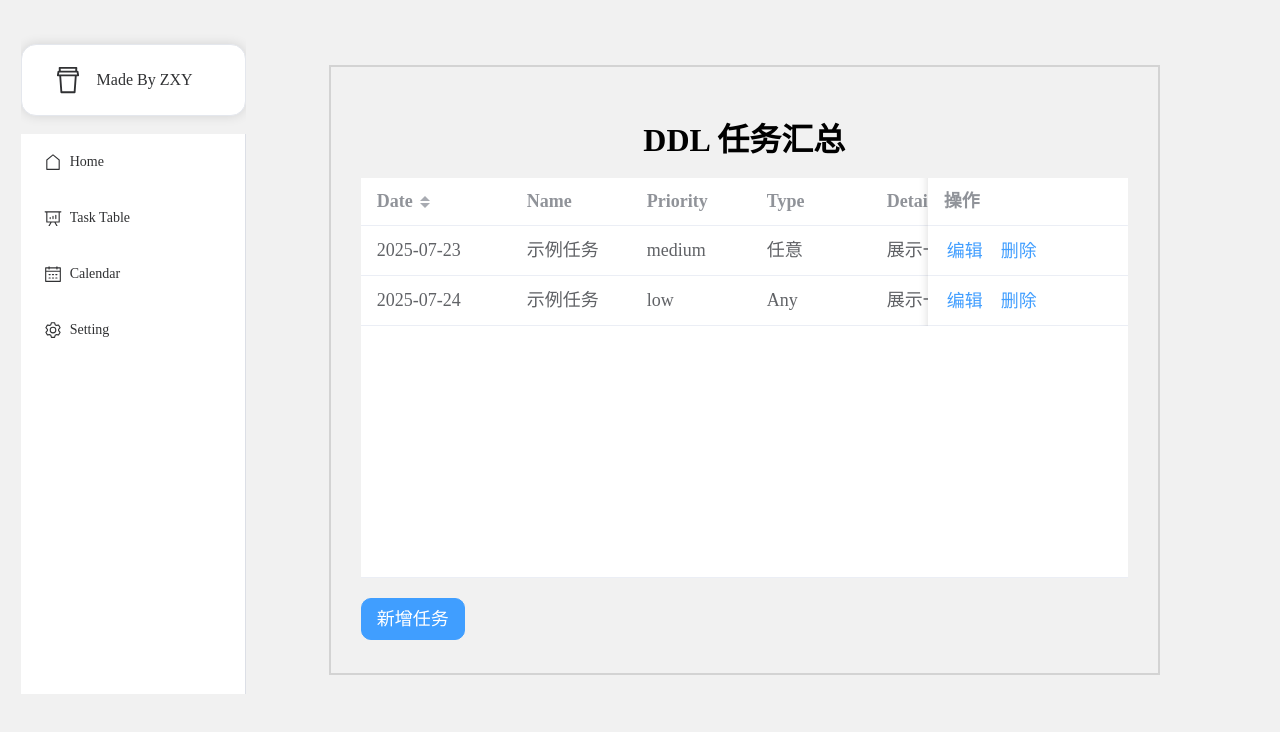
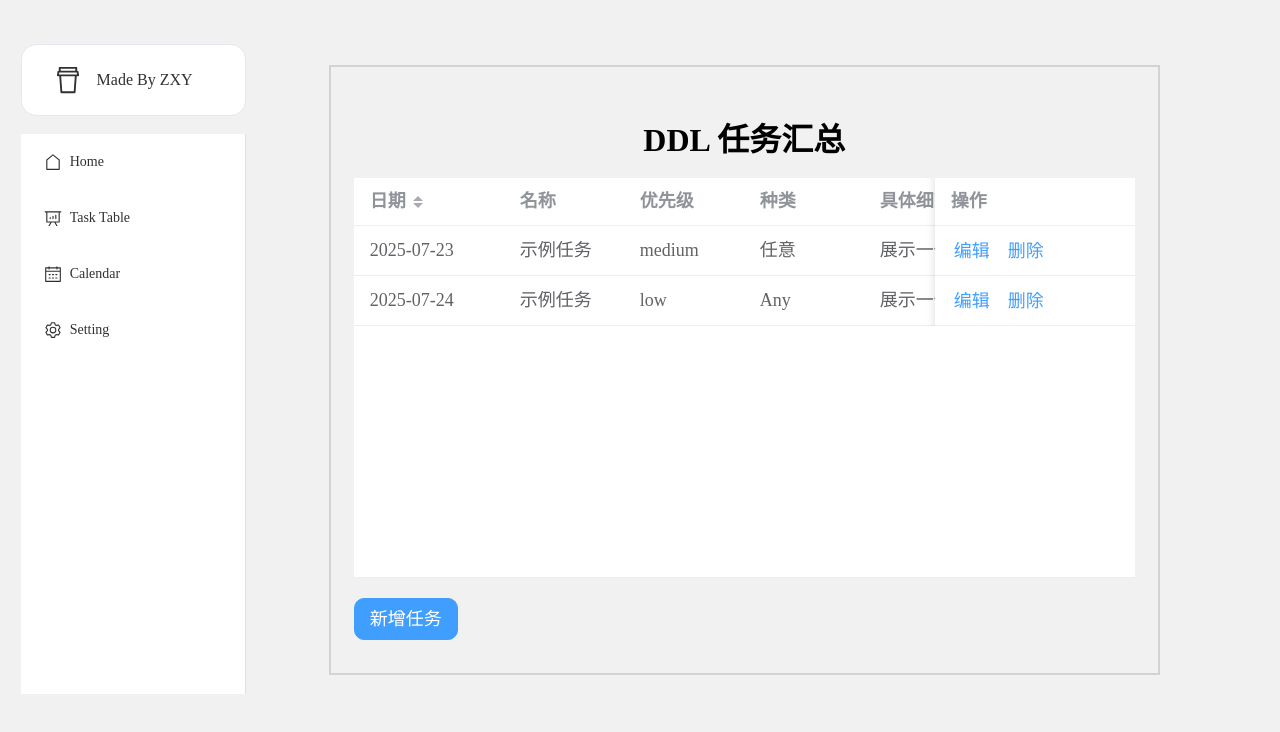
Before and after one commit to math-zhuxy/task_manager, a Vue app: page /table in a window 1280 px wide. Shown: the top 732 px of the page. Built offline with nearby package versions, Linux system fonts and the light colour scheme.

Commit message:
修改了一些地方

```diff
--- a/src/App.vue
+++ b/src/App.vue
@@ -1,7 +1,7 @@
 <template>
   <el-container>
     <el-aside style="margin-left: 1%; margin-right: 5%;" width="auto">
-      <el-card style="cursor: pointer; margin-top: 16%; border-radius: 15px;" @click="backToMainPage">
+      <el-card style="cursor: pointer; margin-top: 16%; border-radius: 15px;" @click="backToMainPage" shadow="hover">
         <div style="display: flex; align-items: center; margin-left: 6%; gap: 14px; ">
           <el-icon size="30px">
             <Coffee />
@@ -99,7 +99,7 @@ const TaskDataMap = ref<Map<string, TaskCalendarInfo>>(new Map())
 TaskDataMap.value.set("2025-07-23", {
   name: "示例任务",
   priority: "medium",
-  type: "Any",
+  type: "任意",
   detail: "展示一个任务有哪些字段",
   isdone: 'not-started'
 })
@@ -114,7 +114,7 @@ TaskDataMap.value.set("2025-07-24", {
 
 function ChangeOrAddOrDeleteData(
   type: 'ch' | 'add' | 'de',
-  index: number = 0,
+  index: number,
   data: TaskTableInfo
 ) {
   const MapData: TaskCalendarInfo = {
--- a/src/view/calendar.vue
+++ b/src/view/calendar.vue
@@ -1,5 +1,5 @@
 <template>
-  <el-calendar ref="calendar" style="margin-top: 4%; max-width: 90%; border: 2px solid lightgray;">
+  <el-calendar ref="calendar" style="margin-top: 0%; max-width: 90%; border: 2px solid lightgray;">
     <template #header="{ date }">
       <span style="font-size: 40px;">Task Calendar</span>
       <span style="font-size: 30px;">{{ date }}</span>
--- a/src/view/table.vue
+++ b/src/view/table.vue
@@ -1,19 +1,19 @@
 <template>
-  <el-container style="border: 2px solid lightgray; padding: 15px 10px; margin-top: 4%; max-width: 90%;">
+  <el-container style="border: 2px solid lightgray; padding: 15px 3px; margin-top: 4%; max-width: 90%;">
     <el-header style="text-align: center; margin-bottom: 2%;">
       <h1 style="font-size: xx-large;">DDL 任务汇总</h1>
     </el-header>
     <el-main>
       <el-table :data="sortedData" style="width: 100%; font-size: large;" height="400" @cell-click="highlightColumn"
         size="large">
-        <el-table-column fixed prop="date" label="Date" width="150" :sortable="true" :sort-method="dateSortMethod"
+        <el-table-column fixed prop="date" label="日期" width="150" :sortable="true" :sort-method="dateSortMethod"
           :sort-orders="['ascending', 'descending', null]" :sort-by="['date']" :order="sortOrder"
           @header-click="toggleSort" />
-        <el-table-column prop="name" label="Name" width="120" :class-name="getColumnClass('name')" />
-        <el-table-column prop="priority" label="Priority" width="120" :class-name="getColumnClass('priority')" />
-        <el-table-column prop="type" label="Type" width="120" :class-name="getColumnClass('type')" />
-        <el-table-column prop="detail" label="Detail" width="400" :class-name="getColumnClass('detail')" />
-        <el-table-column prop="isdone" label="Isdone" width="160" :class-name="getColumnClass('isdone')" />
+        <el-table-column prop="name" label="名称" width="120" :class-name="getColumnClass('name')" />
+        <el-table-column prop="priority" label="优先级" width="120" :class-name="getColumnClass('priority')" />
+        <el-table-column prop="type" label="种类" width="120" :class-name="getColumnClass('type')" />
+        <el-table-column prop="detail" label="具体细节" width="400" :class-name="getColumnClass('detail')" />
+        <el-table-column prop="isdone" label="完成度" width="160" :class-name="getColumnClass('isdone')" />
         <el-table-column fixed="right" label="操作" min-width="200">
           <template #default="scope">
             <el-button link type="primary" style="font-size: large;" @click="onEdit(scope.$index, scope.row)">
@@ -46,26 +46,26 @@
   </el-dialog>
   <el-dialog v-model="editDialogVisible" title="数据编辑" width="30%">
     <el-form :model="editForm">
-      <el-form-item label="Date">
-        <el-input v-model="editForm.date" />
+      <el-form-item label="日期">
+        <el-input v-model="editForm.date" placeholder="E.G: 2025-01-01"/>
       </el-form-item>
-      <el-form-item label="Name">
-        <el-input v-model="editForm.name" />
+      <el-form-item label="名称">
+        <el-input v-model="editForm.name"  maxlength="10" show-word-limit/>
       </el-form-item>
-      <el-form-item label="Priority">
+      <el-form-item label="优先级">
         <el-select v-model="editForm.priority">
           <el-option label="低" value="low" />
           <el-option label="中" value="medium" />
           <el-option label="高" value="high" />
         </el-select>
       </el-form-item>
-      <el-form-item label="Type">
-        <el-input v-model="editForm.type" />
+      <el-form-item label="种类">
+        <el-input v-model="editForm.type" maxlength="10" show-word-limit/>
       </el-form-item>
-      <el-form-item label="Detail">
-        <el-input v-model="editForm.detail" />
+      <el-form-item label="任务细节">
+        <el-input v-model="editForm.detail" clearable/>
       </el-form-item>
-      <el-form-item label="Isdone">
+      <el-form-item label="完成度">
         <el-select v-model="editForm.isdone">
           <el-option label="已完成" value="completed" />
           <el-option label="正在做" value="in-progress" />
@@ -172,9 +172,19 @@ function deleteRowData() {
 function saveEdit() {
   if (!isValidDateFormat(editForm.date)) {
     ElNotification({
-      title: 'Warning',
+      title: 'Error',
       message: "日期格式不正确",
-      type: 'warning',
+      type: 'error',
+      duration: 1000
+    })
+    editDialogVisible.value = false
+    return
+  }
+  if(editForm.detail.length === 0 || editForm.name.length === 0 || editForm.detail.length === 0) {
+    ElNotification({
+      title: 'Error',
+      message: "请将任务内容补充完整",
+      type: 'error',
       duration: 1000
     })
     editDialogVisible.value = false
```
